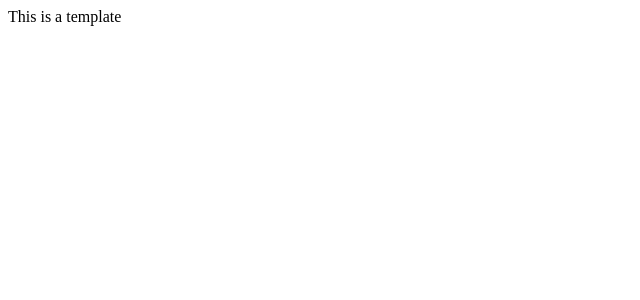
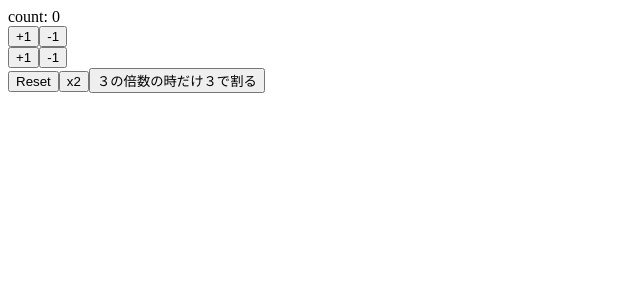
Before and after one commit to satoss/react-hooks-101, a React (Create React App) app: page / in a window 1280 px wide. Shown: the top 300 px of the page, without its empty margins (0-640 px from the left). Built offline with nearby package versions, Linux system fonts and the light colour scheme.

Commit message:
learn useState

```diff
--- a/src/App.js
+++ b/src/App.js
@@ -1,7 +1,56 @@
-import React from "react";
+import React, { useState } from "react";
 
 const App = () => {
-  return <div>This is a template</div>;
+  const [count, setCount] = useState(0);
+
+  const increment = () => {
+    setCount(count + 1);
+  };
+
+  const decrement = () => {
+    setCount(count - 1);
+  };
+
+  const increment2 = () => {
+    setCount((previousCount) => previousCount + 1);
+  };
+
+  const decrement2 = () => {
+    setCount((previousCount) => previousCount - 1);
+  };
+
+  const resetCount = () => {
+    setCount(0);
+  };
+
+  const multipliedBy2 = () => {
+    setCount(count * 2);
+  };
+
+  const dividedBy3 = () => {
+    if (count % 3 === 0) {
+      setCount(count / 3);
+    }
+  };
+
+  return (
+    <>
+      <div>count: {count}</div>
+      <div>
+        <button onClick={increment}>+1</button>
+        <button onClick={decrement}>-1</button>
+      </div>
+      <div>
+        <button onClick={increment2}>+1</button>
+        <button onClick={decrement2}>-1</button>
+      </div>
+      <div>
+        <button onClick={resetCount}>Reset</button>
+        <button onClick={multipliedBy2}>x2</button>
+        <button onClick={dividedBy3}>３の倍数の時だけ３で割る</button>
+      </div>
+    </>
+  );
 };
 
 export default App;
```
